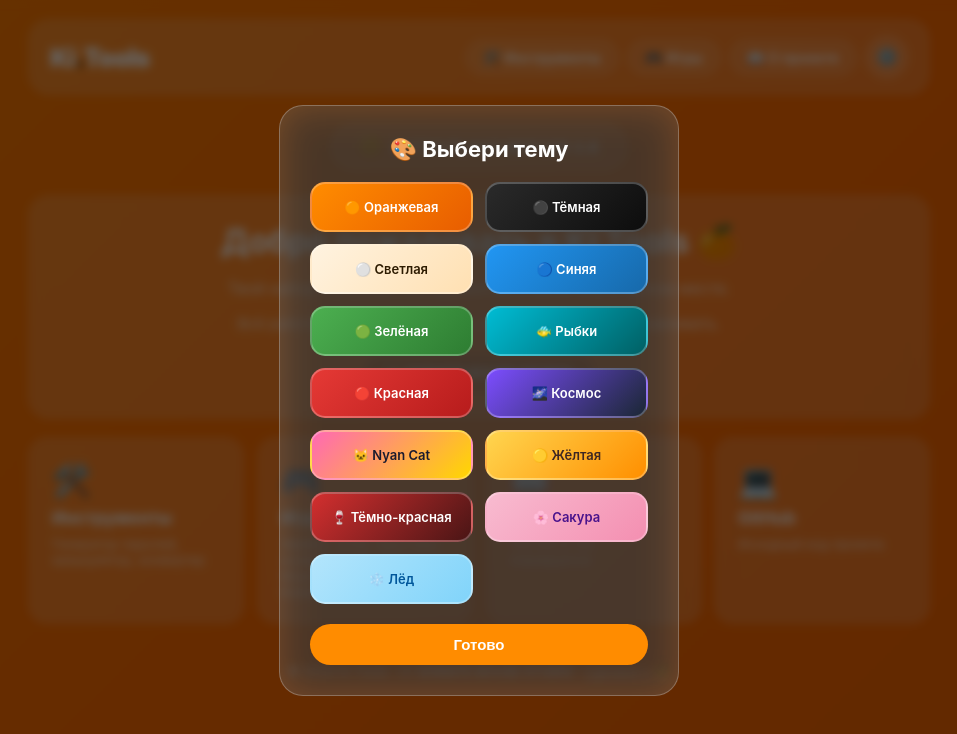
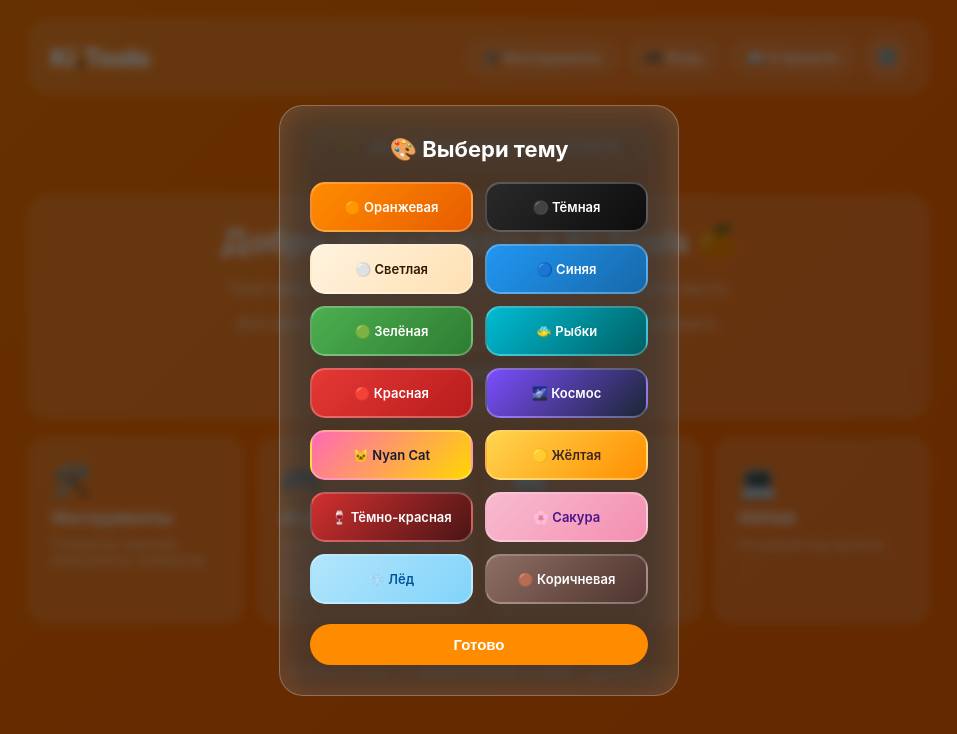
Before and after one commit to dazhisuper0-create/Ki_Tools, a plain HTML site: page index.html in a window 1280 px wide. Both pictures are taken after a click on the button "⚙️". Shown: the whole page, without its empty margins (161-1118 px from the left). Drawn offline with Linux system fonts and the light colour scheme.

Commit message:
Update index.html

```diff
--- a/index.html
+++ b/index.html
@@ -116,7 +116,7 @@
     <div class="container">
         <div class="version-badge">
             <span class="version-dot">🟠</span>
-            <span class="version-text">Актуальная версия 3.8</span>
+            <span class="version-text">Актуальная версия 3.9 beta</span>
         </div>
 
         <div class="card" style="text-align: center;">
@@ -174,6 +174,7 @@
                 <div class="theme-option theme-darkred" onclick="setTheme('darkred')">🍷 Тёмно-красная</div>
                 <div class="theme-option theme-sakura" onclick="setTheme('sakura')">🌸 Сакура</div>
                 <div class="theme-option theme-ice" onclick="setTheme('ice')">❄️ Лёд</div>
+                <div class="theme-option theme-brown" onclick="setTheme('brown')">🟤 Коричневая</div>
             </div>
             <button class="close-btn" onclick="closeSettings()">Готово</button>
         </div>
```
